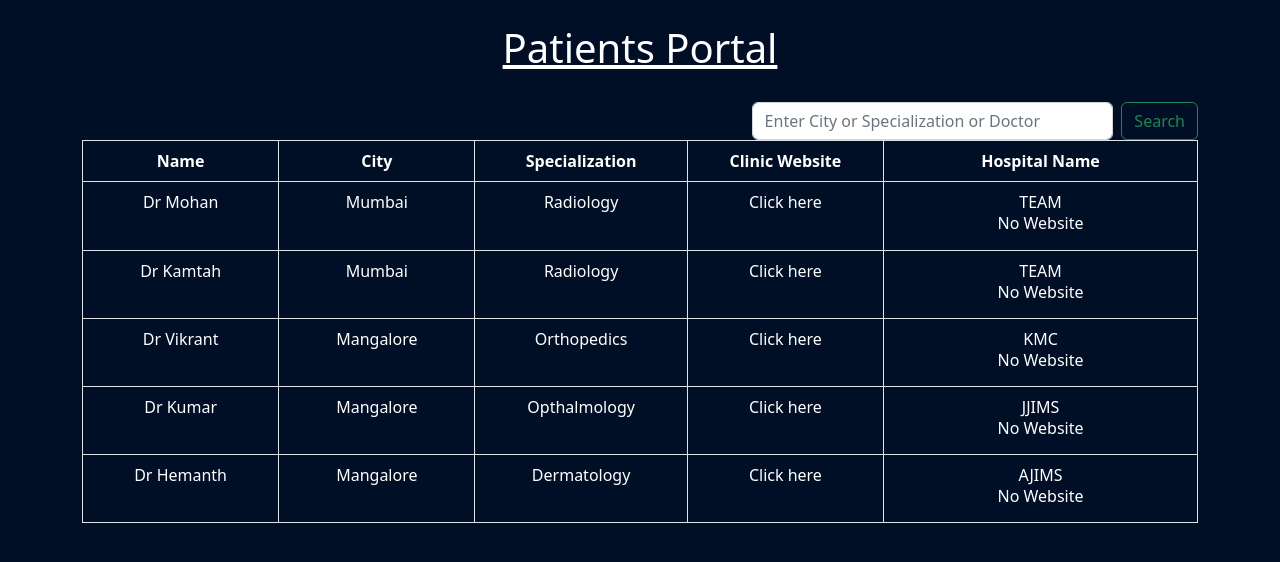
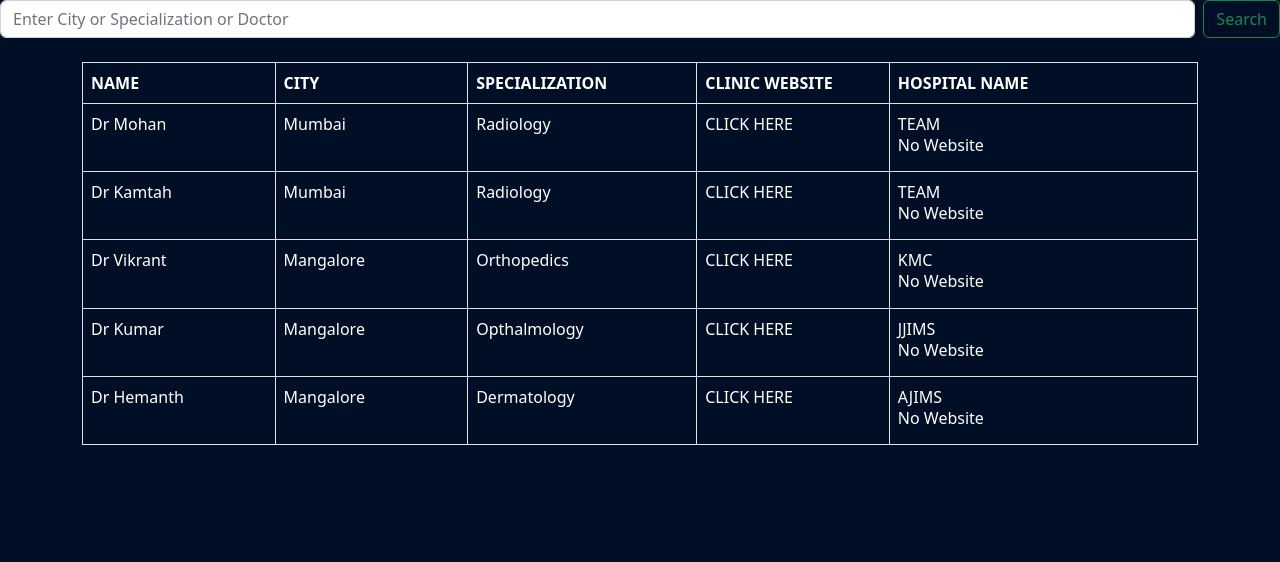
Before and after one commit to Sevak-Official/Sevak, a Django app: page /patients/ in a window 1280 px wide. Shown: the part 56-618 px from the top of the page. Run offline with Django 4.2, Linux system fonts and the light colour scheme; data comes from the database, SQL or seed files in the repository; some libraries are stand-ins or nearby versions; some web fonts are replaced.

Commit message:
Revert "style: improve alignment of placeholder and minor changes"
This reverts commit 8b40356ca1c8bb98409fe4b5a5d4bb1d305898ae.

```diff
--- a/hck/templates/hck/patient/patients.html
+++ b/hck/templates/hck/patient/patients.html
@@ -1,44 +1,25 @@
 {% extends 'hck/hospital/hospitals.html' %}
 {% block title %}Patient{% endblock title %}
 {% block content %}
+
 {% load crispy_forms_tags %}
-
-<style>
-  .center-underline {
-    text-align: center;
-    text-decoration: underline;
-  }
-
-  .d-flex {
-    display: flex;
-    width: 100%;
-    padding-top: 2%;
-  }
-
-  .d-flex .form-control {
-    margin-left: 60%;
-  }
-</style>
-
-
+<form class="d-flex"  role="search">
+  <input class="form-control me-2" type="search" name='q' placeholder="Enter City or Specialization or Doctor" aria-label="Search">
+  <button class="btn btn-outline-success" type="submit" >Search</button>
+</form>
 <div class="po">
   <div class="container-sm" >
-    </br>
-    <h1 class="center-underline">Patients Portal</h1>
-      <form class="d-flex" role="search">
-        <input class="form-control me-2" type="search" name='q' placeholder="Enter City or Specialization or Doctor" aria-label="Search">
-        <button class="btn btn-outline-success" type="submit" >Search</button>
-      </form>
+    <br>
       <div class="table-responsive">
-        <table class="table table-bordered table-fixed text-center">
+        <table class="table table-bordered table-fixed">
           <thead>
             <tr>
               <div class="gf">
-                <th style="width:10%;color:white">Name</th>
-            <th style="width:10%;color:white">City</th>
-            <th style="width:10%;color:white">Specialization</th>
-            <th style="width:10%;color:white">Clinic Website</th>
-            <th style="width:16%;color:white">Hospital Name</th>
+                <th style="width:10%;color:white">NAME</th>
+            <th style="width:10%;color:white">CITY</th>
+            <th style="width:10%;color:white">SPECIALIZATION</th>
+            <th style="width:10%;color:white">CLINIC WEBSITE</th>
+            <th style="width:16%;color:white">HOSPITAL NAME</th>
             <div />
             <div />
             </tr>
@@ -52,13 +33,13 @@
                 <td style="width:10%;">
                   {% if task.clinic_website is None %}
                 <h6>No Website</h6> {% else %}
-                  <a href='{{task.clinic_website}}' style="color:white;text-decoration:none">Click here</a></td>
+                  <a href='{{task.clinic_website}}' style="color:white;text-decoration:none">CLICK HERE</a></td>
                 <td style="width:16%;color:white;">{{task.user|upper}}
                   {% endif %}
                   {% if task.website is None %}
                 <h6>No Website</h6>
                 {% else %}
-                <a href='{{task.website}}' style="color:white;text-decoration:none">Click here</a></td>
+                <a href='{{task.website}}' style="color:white;text-decoration:none">CLICK HERE</a></td>
                   {% endif %}
               </tr>
           </tbody>
```
